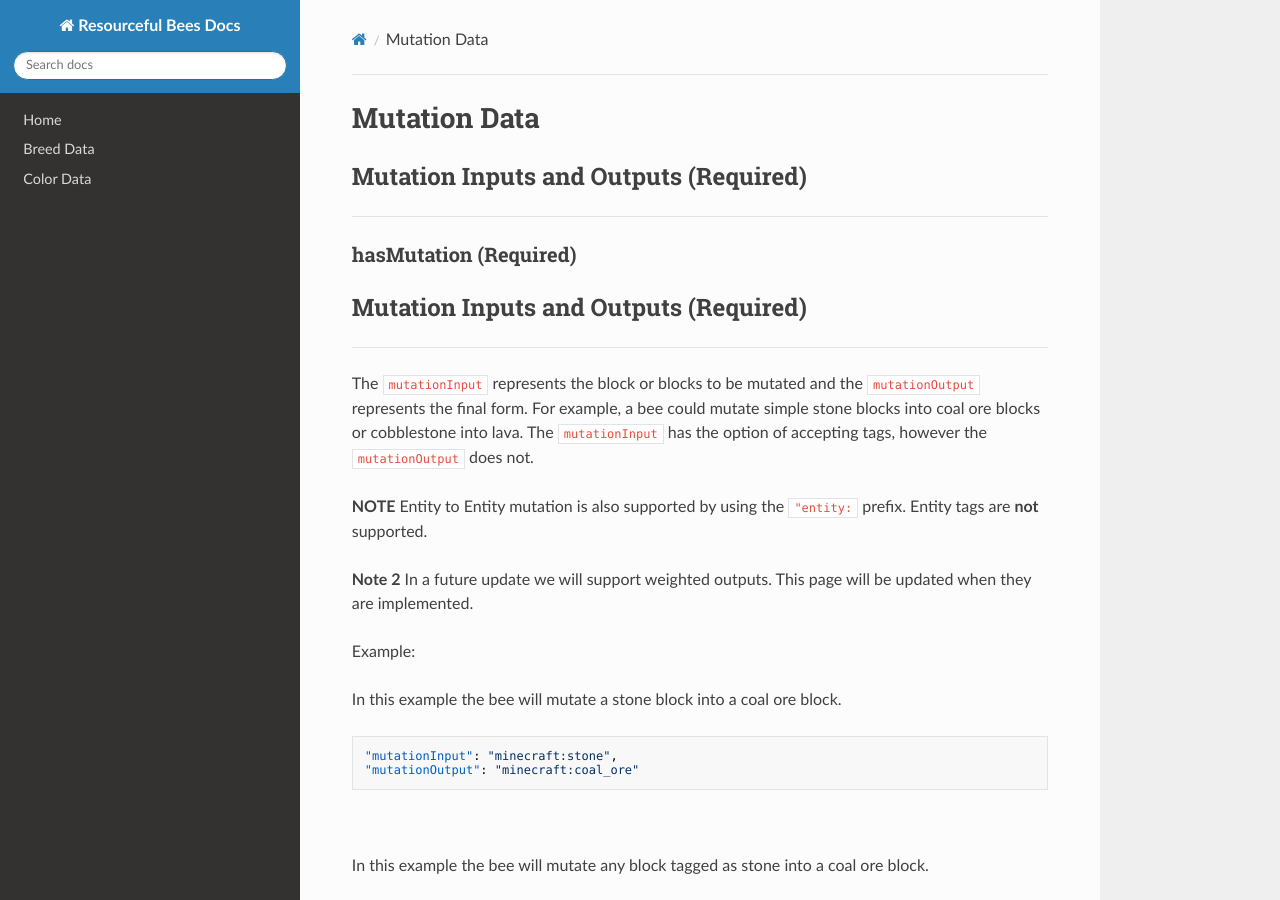
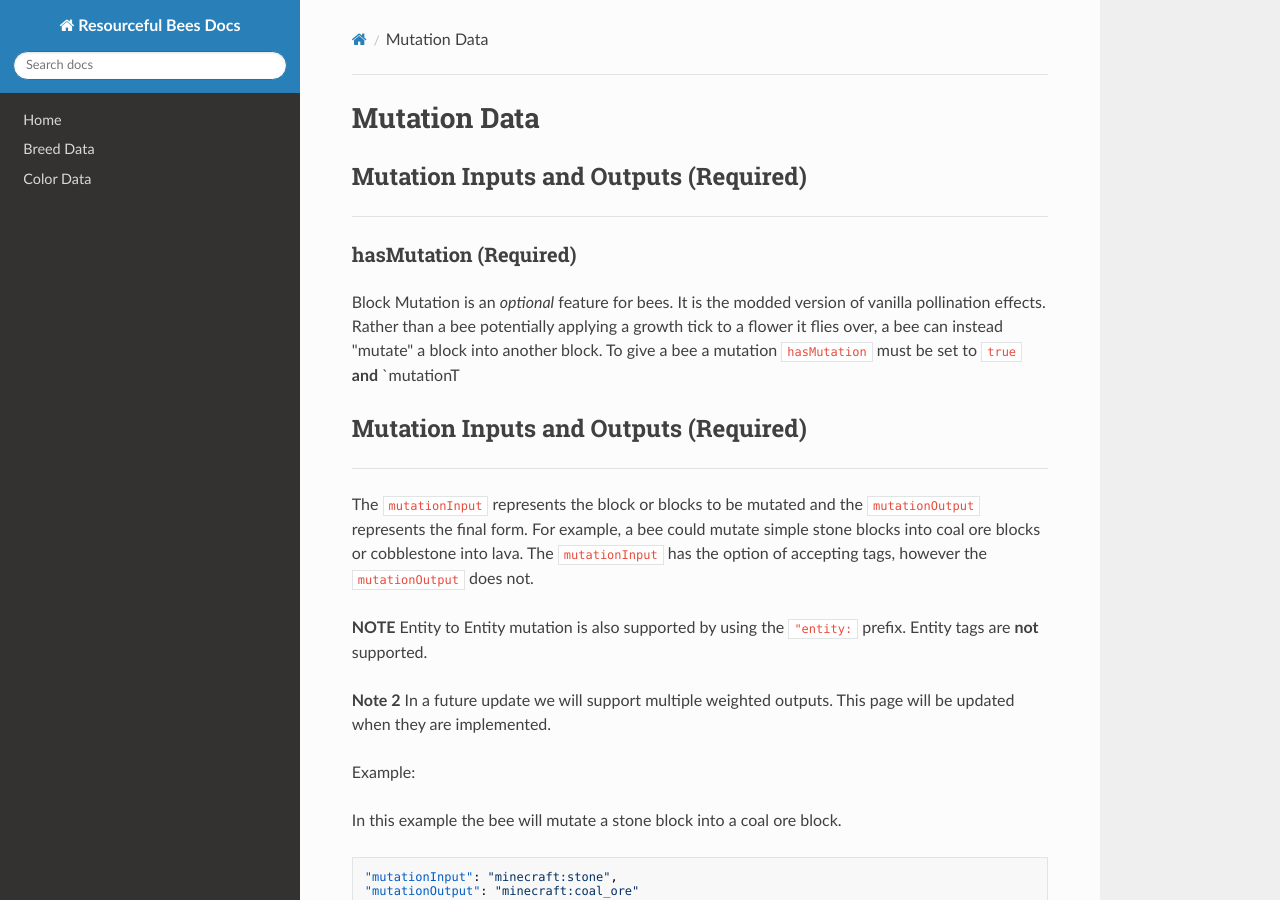
Before and after one commit to Team-Resourceful/ResourcefulBeesDocs, an MkDocs documentation site: the page built from docs/bee_data/mutation_data.md, in a window 1280 px wide and 900 px high. Built offline with MkDocs 1.6.1, drawn with Linux system fonts in a browser that asks for light colours; nearby versions of some CDN libraries.

Commit message:
docs/bee_data/mutation_data.md updated from https://stackedit.io/

```diff
--- a/docs/bee_data/mutation_data.md
+++ b/docs/bee_data/mutation_data.md
@@ -5,7 +5,7 @@
 
 ### **hasMutation** (Required)
 
-
+Block Mutation is an *optional* feature for bees. It is the modded version of vanilla pollination effects. Rather than a bee potentially applying a growth tick to a flower it flies over, a bee can instead "mutate" a block into another block. To give a bee a mutation `hasMutation` must be set to `true` **and** `mutationT
 
 ## **Mutation Inputs and Outputs** (Required)
 ***
@@ -14,7 +14,7 @@ The `mutationInput` represents the block or blocks to be mutated and the `mutati
 
 **NOTE** Entity to Entity mutation is also supported by using the `"entity:` prefix. Entity tags are **not** supported.
 
-**Note 2** In a future update we will support weighted outputs. This page will be updated when they are implemented.
+**Note 2** In a future update we will support multiple weighted outputs. This page will be updated when they are implemented.
 
 Example:
 
```
Also changed, not shown: other parts of docs/bee_data/mutation_data.md (+1 -1 lines).
